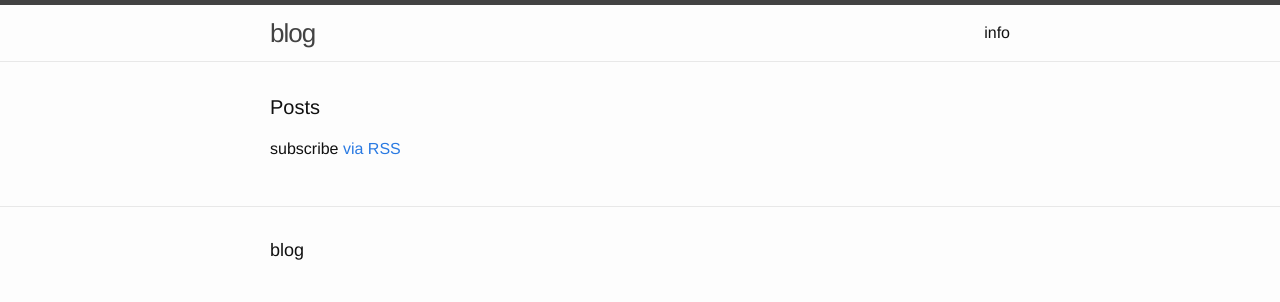
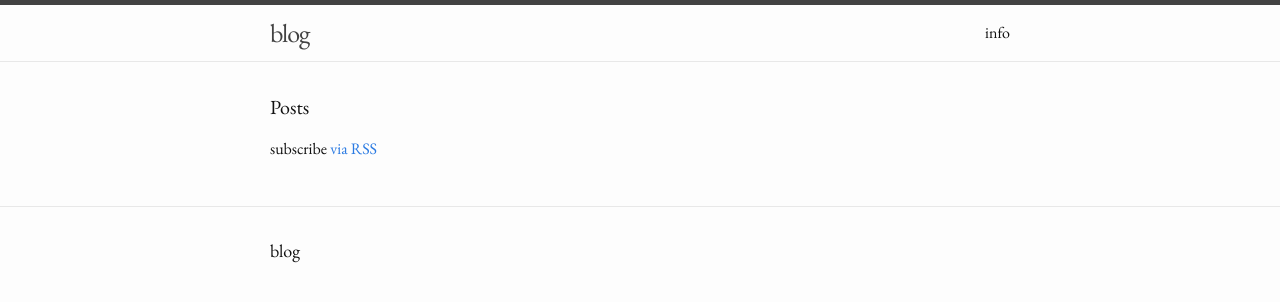
Before and after one commit to Doublepicebs/theblog, a Jekyll site: the page built from index.html, in a window 1280 px wide. Shown: the top 302 px of the page. Built offline with Jekyll 4.4.1, drawn with Linux system fonts in a browser that asks for light colours.

Commit message:
Update main.scss

```diff
--- a/css/main.scss
+++ b/css/main.scss
@@ -3,10 +3,13 @@
 
 @charset "utf-8";
 
+@import url('https://fonts.googleapis.com/css2?family=EB+Garamond&display=swap');
+@import url('https://fonts.googleapis.com/css2?family=Open+Sans&display=swap');
+
 
 
 // Our variables
-$base-font-family: "Helvetica Neue", Helvetica, Arial, sans-serif;
+$base-font-family: "EB Garamond", Helvetica, Arial, sans-serif;
 $base-font-size:   16px;
 $base-font-weight: 300;
 $small-font-size:  $base-font-size * 0.875;
```
